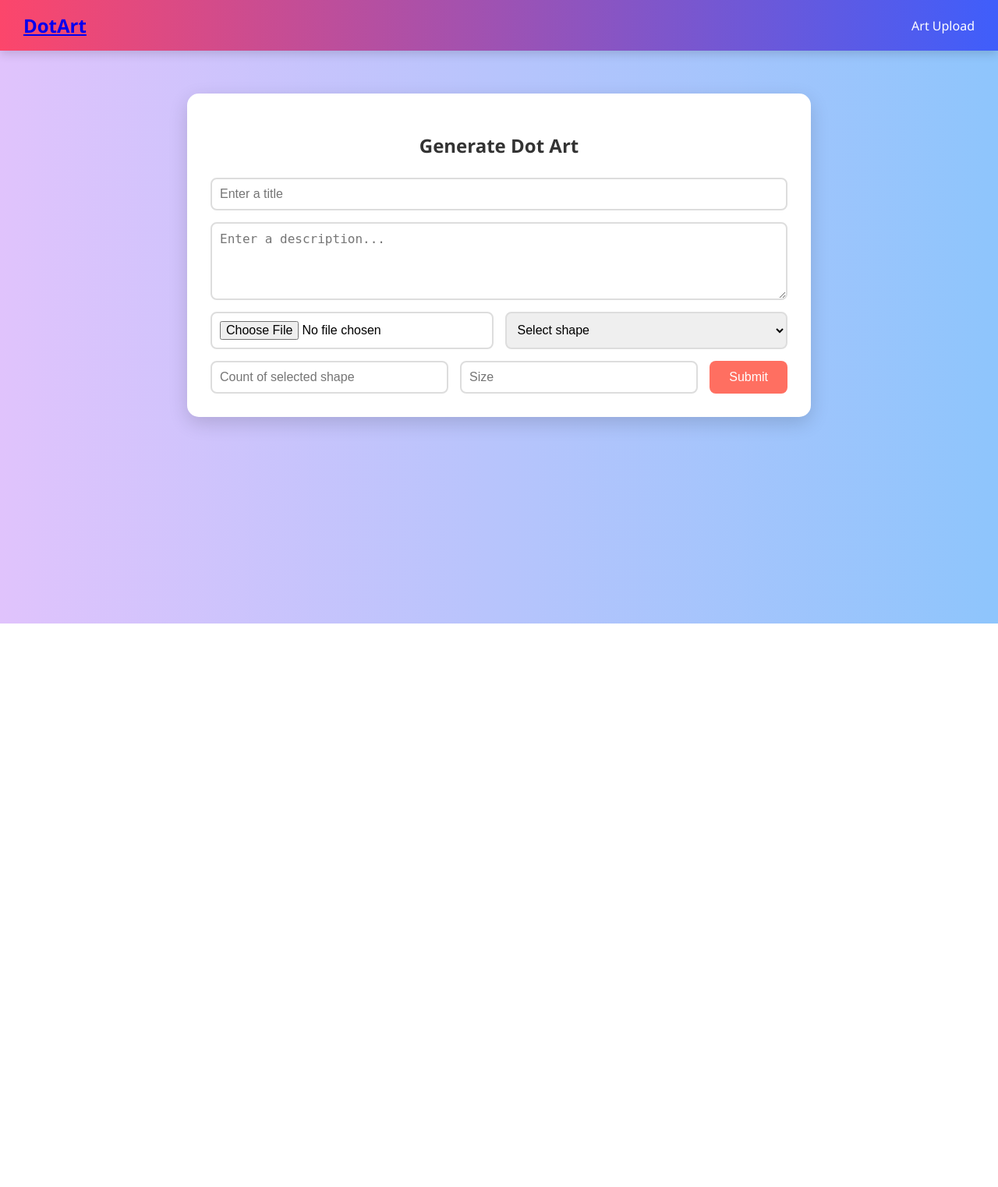
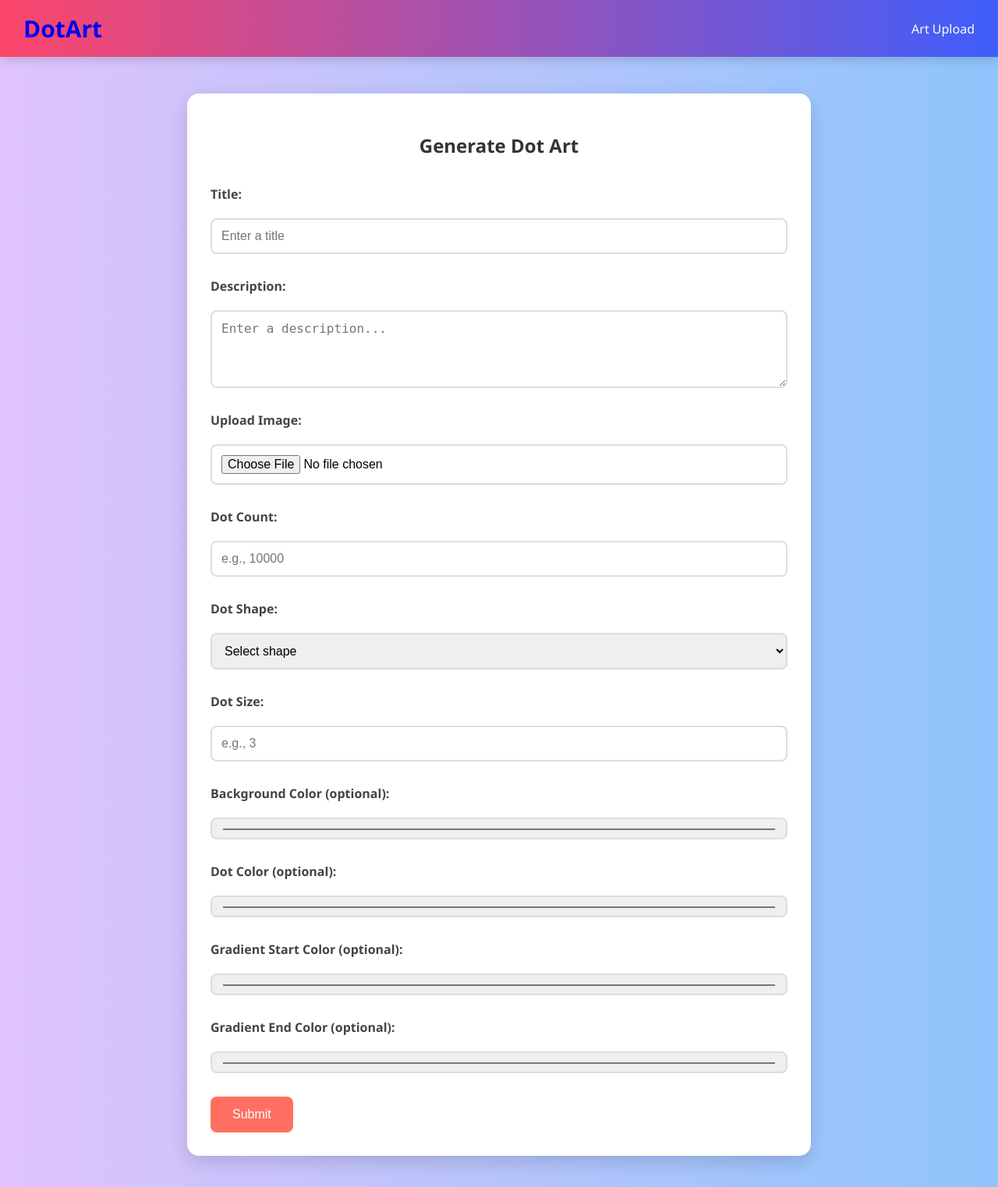
Before and after one commit to bijay12345/dotImage, a Django app: template main/templates/main/imageupload.html in a window 1280 px wide. Shown: the whole page at 78% size. Before the commit the page ends 800 px from the top, so only its background shows below. Run offline with Django 3.2, Linux system fonts and the light colour scheme; the template is opened without the code that fills it, so the values that code supplies are empty.

Commit message:
Fix: added feature where the user can add background color of his/her choice in image

```diff
--- a/main/models.py
+++ b/main/models.py
@@ -10,6 +10,8 @@
     shape=models.CharField(max_length=100, null=True)
     size=models.CharField(max_length=100, null=True)
     shape_count=models.IntegerField(null=True)
+    shape_color = models.CharField(max_length=100, default="#03fc0f")
+    background_color = models.CharField(max_length=100, default="#0f03fc")
     uploaded_at = models.DateTimeField(auto_now_add=True)
 
     def __str__(self):
--- a/main/templates/main/imageupload.html
+++ b/main/templates/main/imageupload.html
@@ -6,6 +6,7 @@
 <style>
   body {
     background: linear-gradient(to right, #ffecd2 0%, #fcb69f 100%);
+    font-family: 'Segoe UI', Tahoma, Geneva, Verdana, sans-serif;
   }
 
   .form-wrapper {
@@ -27,16 +28,18 @@
   form {
     display: flex;
     flex-wrap: wrap;
-    gap: 15px;
+    gap: 20px;
     justify-content: space-between;
   }
 
   input[type="file"],
   input[type="text"],
+  input[type="number"],
+  input[type="color"],
   select,
   textarea {
-    flex: 1 1 180px;
-    padding: 10px;
+    flex: 1 1 100%;
+    padding: 12px;
     border: 2px solid #ddd;
     border-radius: 8px;
     font-size: 16px;
@@ -44,28 +47,33 @@
   }
 
   textarea {
-    flex: 1 1 100%;
     resize: vertical;
     min-height: 100px;
   }
 
-  input[type="text"]:focus,
-  input[type="file"]:focus,
+  input:focus,
   select:focus,
   textarea:focus {
     border-color: #ff6f61;
     outline: none;
   }
 
+  label {
+    font-weight: 600;
+    color: #444;
+    margin-top: 10px;
+  }
+
   button {
     background: #ff6f61;
     color: white;
     border: none;
-    padding: 12px 25px;
+    padding: 14px 28px;
     border-radius: 8px;
     font-size: 16px;
     cursor: pointer;
     transition: background 0.3s;
+    margin-top: 10px;
   }
 
   button:hover {
@@ -76,10 +84,6 @@
     form {
       flex-direction: column;
     }
-
-    input, select, textarea, button {
-      width: 100%;
-    }
   }
 </style>
 {% endblock %}
@@ -87,13 +91,23 @@
 {% block content %}
 <div class="form-wrapper">
   <h2>Generate Dot Art</h2>
+
   <form action="{% url 'artupload' %}" method="post" enctype="multipart/form-data">
     {% csrf_token %}
+
+    <label for="title">Title:</label>
     <input type="text" name="title" placeholder="Enter a title" required />
+
+    <label for="description">Description:</label>
     <textarea name="description" placeholder="Enter a description..." required></textarea>
 
-    <input type="file" name="original_file" required />
+    <label for="original_file">Upload Image:</label>
+    <input type="file" name="original_file" accept="image/*" required />
 
+    <label for="dots">Dot Count:</label>
+    <input type="number" name="dots" placeholder="e.g., 10000" min="1000" max="100000" required />
+
+    <label for="shape">Dot Shape:</label>
     <select name="shape" required>
       <option value="" disabled selected>Select shape</option>
       <option value="triangle">Triangle</option>
@@ -101,8 +115,20 @@
       <option value="circle">Circle</option>
     </select>
 
-    <input type="text" name="dots" placeholder="Count of selected shape" required />
-    <input type="text" name="shape_count" placeholder="Size" required />
+    <label for="shape_count">Dot Size:</label>
+    <input type="number" name="shape_count" placeholder="e.g., 3" min="1" max="10" />
+
+    <label for="background_color">Background Color (optional):</label>
+    <input type="color" name="background_color" />
+
+    <label for="shape_color">Dot Color (optional):</label>
+    <input type="color" name="shape_color" />
+
+    <label for="gradient_start">Gradient Start Color (optional):</label>
+    <input type="color" name="gradient_start" />
+
+    <label for="gradient_end">Gradient End Color (optional):</label>
+    <input type="color" name="gradient_end" />
 
     <button type="submit">Submit</button>
   </form>
--- a/main/templates/main/navbar.html
+++ b/main/templates/main/navbar.html
@@ -11,8 +11,8 @@
   box-shadow: 0 4px 12px rgba(0, 0, 0, 0.15);
   z-index: 1000;
 ">
-    <h1 style="margin: 0; font-size: 24px;">
-        <a href="{% url 'dashboard' %}">DotArt</a>
+    <h1 style="margin: 0; font-size: 30px;">
+        <a href="{% url 'dashboard' %}" style="text-decoration: none; font-weight: 900;">DotArt</a>
     </h1>
     <ul style="display: flex; list-style: none; gap: 20px; margin: 0; padding: 0;">
         <li><a href="{% url 'artupload' %}" style="color: white; text-decoration: none;">Art Upload</a></li>
--- a/main/views.py
+++ b/main/views.py
@@ -25,13 +25,15 @@
         dots = request.data.get('dots') if request.data.get('dots') else 5000
         shape = request.data.get('shape') if request.data.get('shape') else "circle"
         dot_size = request.data.get('size') if request.data.get('size') else 3
-
         serializer = ArtSerializer(data=data)
 
         if serializer.is_valid():
             instance = serializer.save()
+            shape_color = instance.shape_color
+            background_color = instance.background_color
+
             # Generate Dot Images
-            dot_image = createDottedImage(instance.original_file.path, int(dots), shape, int(dot_size))
+            dot_image = createDottedImage(instance.original_file.path, int(dots), shape, int(dot_size), shape_color, background_color)
             instance.dotted_image.name = dot_image.split('media/')[-1]
             instance.save()
             return redirect("/")
```
Also changed, not shown: main/serializers.py (+12 -2 lines), main/utilities.py (+16 -5 lines).
